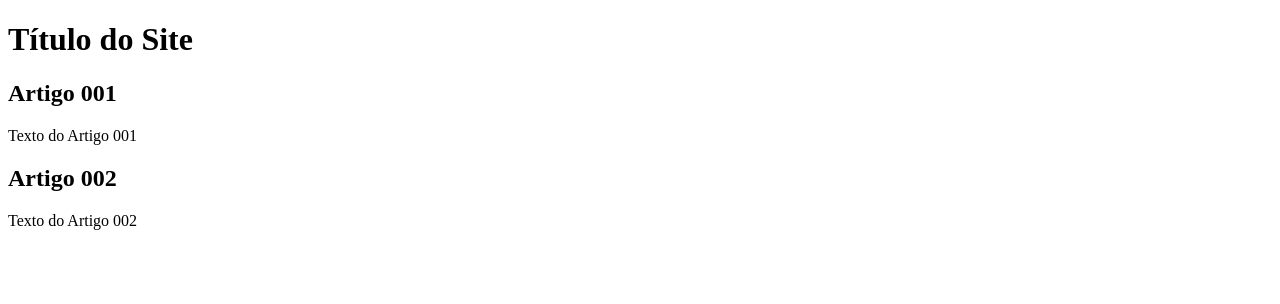
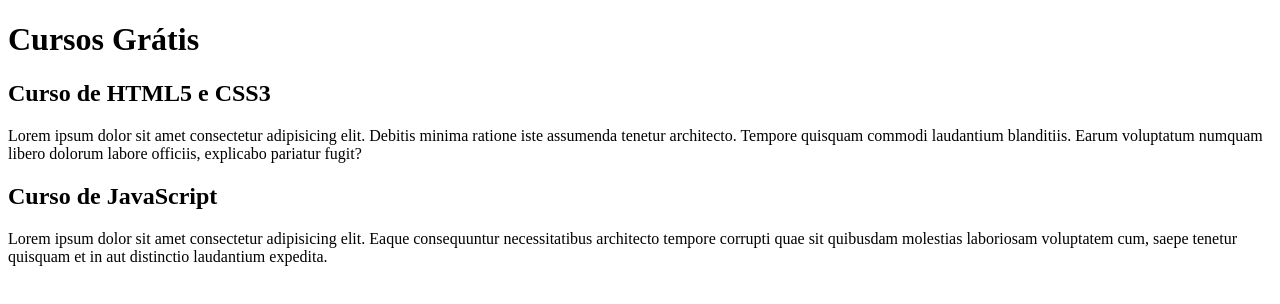
Before and after one commit to ghenriquev/projeto-site, a plain HTML site: page index.html in a window 1280 px wide. Drawn offline with Linux system fonts and the light colour scheme.

Commit message:
Update index.html

```diff
--- a/index.html
+++ b/index.html
@@ -9,15 +9,15 @@
   <body>
     <main>
       <header>
-        <h1>Título do Site</h1>
+        <h1>Cursos Grátis</h1>
       </header>
       <article>
-        <h2>Artigo 001</h2>
-        <p>Texto do Artigo 001</p>
+        <h2>Curso de HTML5 e CSS3</h2>
+        <p>Lorem ipsum dolor sit amet consectetur adipisicing elit. Debitis minima ratione iste assumenda tenetur architecto. Tempore quisquam commodi laudantium blanditiis. Earum voluptatum numquam libero dolorum labore officiis, explicabo pariatur fugit?</p>
       </article>
       <article>
-        <h2>Artigo 002</h2>
-        <p>Texto do Artigo 002</p>
+        <h2>Curso de JavaScript</h2>
+        <p>Lorem ipsum dolor sit amet consectetur adipisicing elit. Eaque consequuntur necessitatibus architecto tempore corrupti quae sit quibusdam molestias laboriosam voluptatem cum, saepe tenetur quisquam et in aut distinctio laudantium expedita.</p>
       </article>
     </main>
   </body>
```
